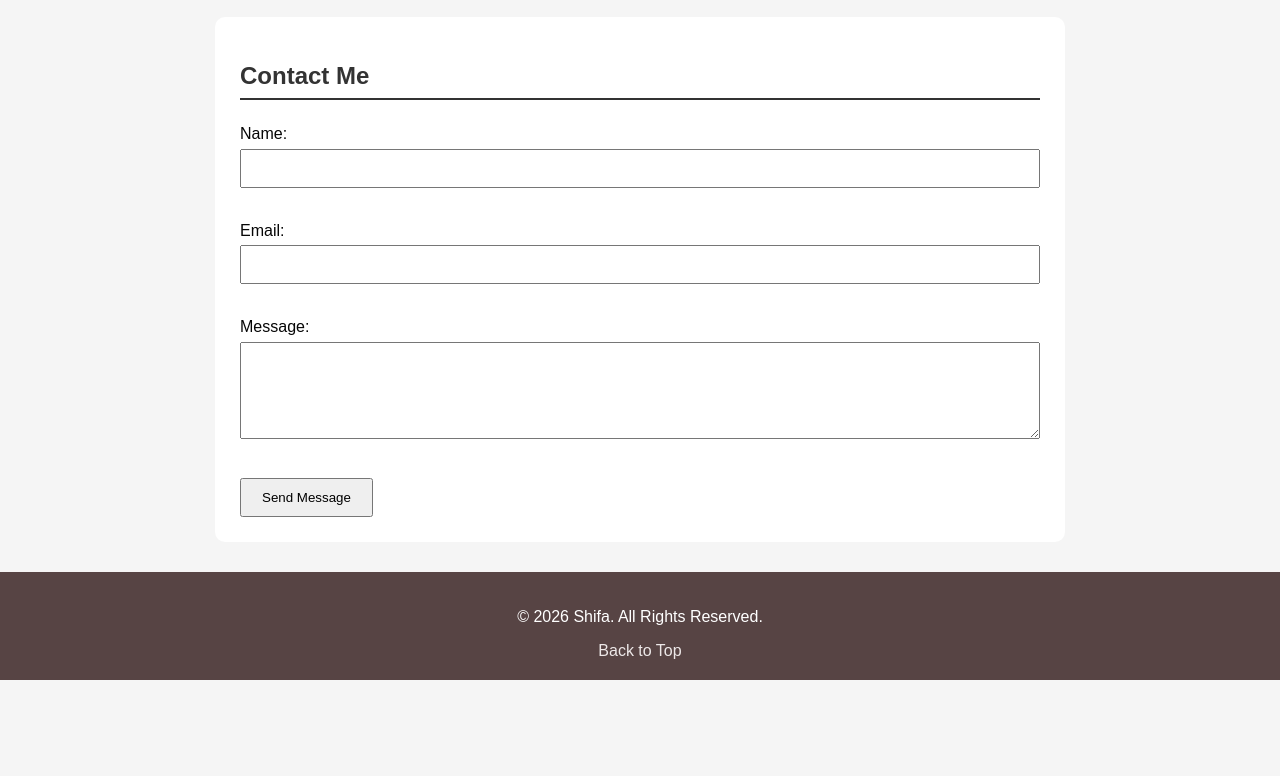
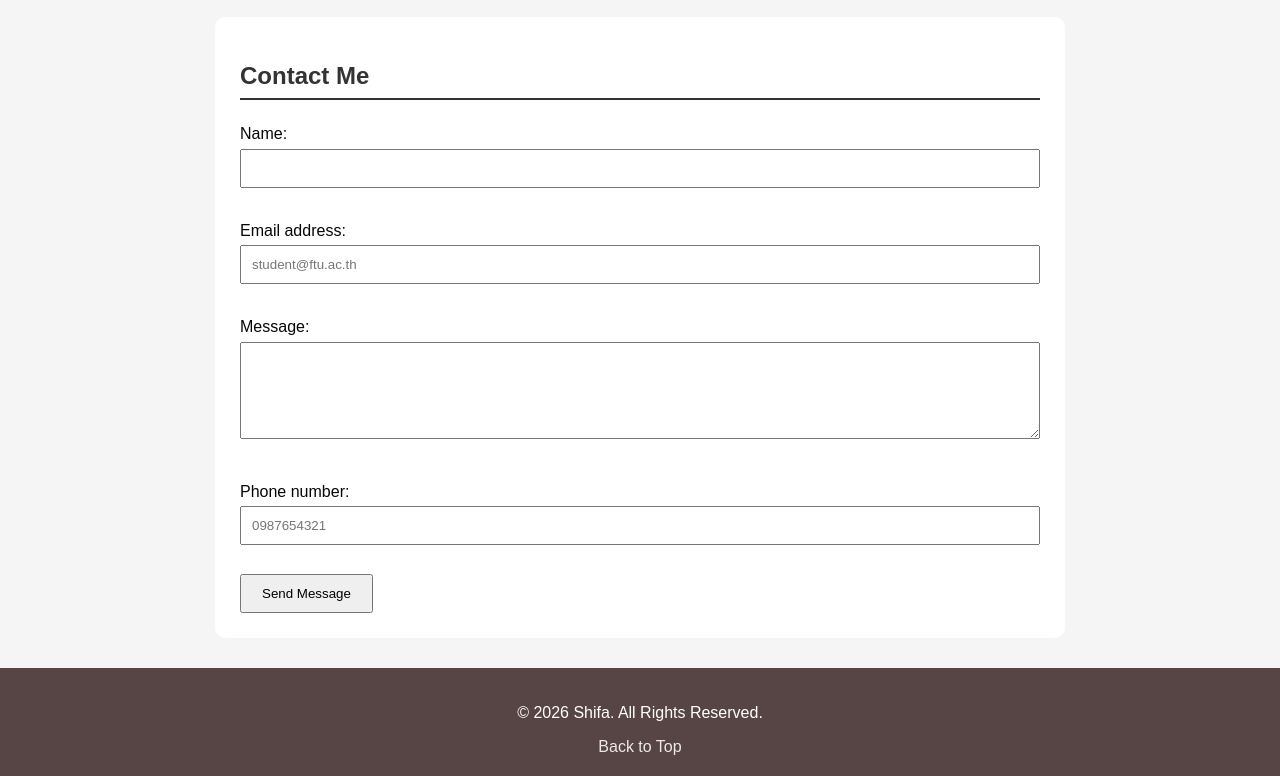
Before and after one commit to 682431002-boop/html-project, a plain HTML site: page index.html in a window 1280 px wide. Shown: the part 2255-3031 px from the top of the page. Before the commit the page ends 2935 px from the top, so only its background shows below. Drawn offline with Linux system fonts and the light colour scheme.

Commit message:
Update index.html

```diff
--- a/index.html
+++ b/index.html
@@ -159,14 +159,19 @@
         <form class="contact-form">
 
             <label for="name">Name:</label>
-            <input type="text" id="name" name="name">
+            <input type="text"
+            id="name" name="name">
 
-            <br><br>
-
-            <label for="email">Email:</label>
-            <input type="email" id="email" name="email">
-
-            <br><br>
+            <br><br><label for="email address">Email address:</label><br>
+    <input
+    type="text"
+    id="email address"
+    name="email address"
+    pattern="[A-Z a-z 0-9 - . ! # \$ % & ' * + / = ? ^ _  { | } ~`"]+@ftu\.ac\.th
+    placeholder="student@ftu.ac.th"
+    required>
+    <br>
+            <br>
 
             <label for="message">Message:</label>
             <br>
@@ -176,9 +181,20 @@
                       rows="5"
                       cols="30"></textarea>
 
-            <br><br>
 
-            <button class="submit-button" type="submit">
+            <br>
+    <br><label for="phone number">Phone number:</label><br>
+    <input
+    type="tel"
+    id="phone"
+    name="phone"
+    pattern="[0-9]{10}"
+    placeholder="0987654321"
+    required>
+    <br>
+
+
+            <br><button class="submit-button" type="submit">
                 Send Message
 
             </button>
```
